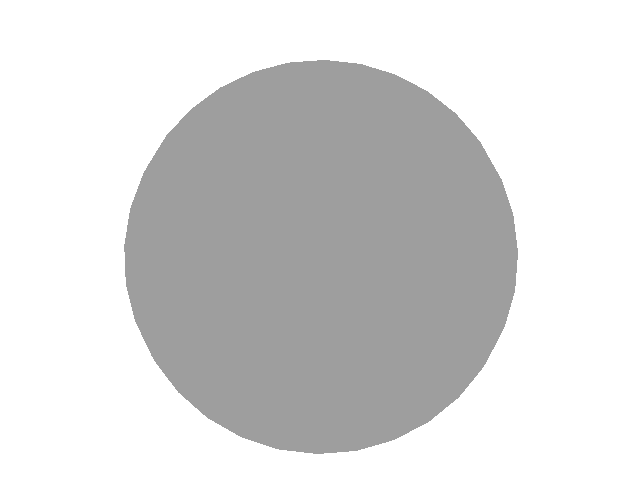
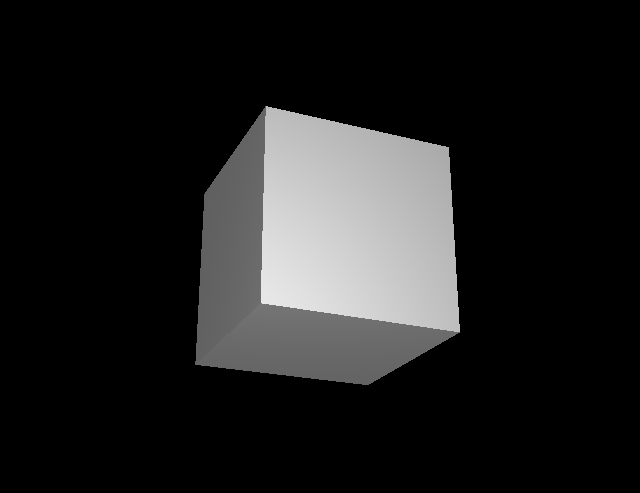
Before and after one commit to BettoRaite/yea-i-tried-3js, a website built with Vite: page index.html in a window 1280 px wide. Shown: the part 143-636 px from the top of the page, without its empty margins (319-959 px from the left). Built offline with nearby package versions, Linux system fonts and the light colour scheme.

Commit message:
feat: light with spaders

```diff
--- a/src/examples/cube/cube.ts
+++ b/src/examples/cube/cube.ts
@@ -1,7 +1,6 @@
 import * as THREE from "three";
 import { fragmentShader, vertexShader } from "./shader";
-import { loadTexture } from "../../lib/helpers";
-import { materialAO } from "three/tsl";
+import { createMaterial, loadTexture } from "../../lib/helpers";
 const container = document.getElementById("app") as HTMLDivElement;
 
 if (!container) {
@@ -11,7 +10,7 @@ if (!container) {
 
 const scene = new THREE.Scene();
 const renderer = new THREE.WebGLRenderer();
-renderer.setClearColor(0xffffff, 1); // Set background to white
+renderer.setClearColor(0x00000, 1); // Set background to white
 
 const fov = 45;
 const aspect = container.clientWidth / container.clientHeight;
@@ -31,21 +30,30 @@ console.log(loadedTextures);
 loadedTextures.texture.wrapS = THREE.RepeatWrapping;
 loadedTextures.texture.wrapT = THREE.RepeatWrapping;
 
-const material = new THREE.ShaderMaterial({
-  fragmentShader,
-  vertexShader,
-  uniforms: {
-    pattern: {
-      value: loadedTextures.texture,
-    },
-    time: { value: 0.0 },
-  },
+const material = createMaterial(fragmentShader, vertexShader, {
+  pattern: loadedTextures.texture,
+  time: 0.0,
+  lightPosition: new THREE.Vector3(0, 0, 2),
+  lightColor: new THREE.Color(0xffffff),
+  ambientColor: new THREE.Color(0x404040),
+  ambientIntensity: 10.0,
+  diffuseIntensity: 1.0,
 });
 
+const standardMat = new THREE.MeshStandardMaterial({
+  color: "white",
+});
 const geometry = new THREE.SphereGeometry(1);
+const mesh = new THREE.Mesh(geometry, standardMat);
+const box = new THREE.Mesh(new THREE.BoxGeometry(), material);
+box.position.set(0, 0, 0);
+const light = new THREE.DirectionalLight();
+light.color = new THREE.Color("yellow");
+light.position.set(0, 0, 50);
 
-const mesh = new THREE.Mesh(geometry, material);
-scene.add(mesh);
+// scene.add(mesh);
+// scene.add(light);
+scene.add(box);
 
 renderer.setSize(container.clientWidth, container.clientHeight);
 renderer.setPixelRatio(window.devicePixelRatio);
@@ -53,11 +61,11 @@ container.append(renderer.domElement);
 
 // Animation loop
 
-mesh.rotation.y = 1;
 const clock = new THREE.Clock();
 function animate() {
   requestAnimationFrame(animate);
-  mesh.rotation.x += 0.01;
+  box.rotation.x += 0.02;
+  box.rotation.y += 0.02;
   // Optional: Rotate the cube for some animation
   material.uniforms.time.value = clock.getElapsedTime() * 1;
   renderer.render(scene, camera);
--- a/src/examples/cube/shader.ts
+++ b/src/examples/cube/shader.ts
@@ -1,24 +1,56 @@
 // Vertex Shader
 export const vertexShader = `
-  varying vec2 vUv; // Declare a varying variable to pass UV coordinates
+  varying vec2 vUv; // Pass UV coordinates
+  varying vec3 vNormal; // Pass normals
+  varying vec3 vPosition; // Pass vertex position in world space
 
   void main() {
-    vUv = uv; // Assign the UV coordinates to the varying variable
-    gl_Position = projectionMatrix * modelViewMatrix * vec4(position, 1.0);
+    vUv = uv; // Pass UV coordinates
+    vNormal = normalMatrix * normal; // Transform normals to world space
+    vPosition = (modelMatrix * vec4(position, 1.0)).xyz; // Transform vertex position to world space
+    gl_Position = projectionMatrix * modelViewMatrix * vec4(position, 1.0); // Standard vertex position calculation
   }
 `;
 
 // Fragment Shader
 export const fragmentShader = `
-  precision mediump float; // Specify precision for floating-point operations
+  precision mediump float;
+
   uniform float time;
-  uniform sampler2D pattern; // Declare a uniform for the texture
-  varying vec2 vUv; // Receive the UV coordinates from the vertex shader
+  uniform sampler2D pattern; // Texture
+  uniform vec3 lightPosition; // Light position in world space
+  uniform vec3 lightColor; // Light color
+  uniform vec3 ambientColor; // Ambient light color
+  uniform float ambientIntensity; // Ambient light intensity
+  uniform float diffuseIntensity; // Diffuse light intensity
+
+  varying vec2 vUv; // UV coordinates
+  varying vec3 vNormal; // Normals
+  varying vec3 vPosition; // Vertex position in world space
 
   void main() {
-  float wave = sin(vUv.x * 1.0 + time * 1.0) * 2.0; // Vertical wave
-  vec2 animatedUv = vUv + vec2(wave, 0.0);
-  vec3 texColor = texture(pattern, animatedUv).rgb; // Sample the texture using UV coordinates
-  gl_FragColor = vec4(texColor, 1.0); // Set the fragment color to the sampled texture color
+    // Create a vertical wave effect
+    float wave = sin(vUv.y * 1.0 + time * 1.0) * 2.0;
+    vec2 animatedUv = vUv + vec2(wave, 0.0);
+
+    // Sample the texture
+    vec3 texColor = texture(pattern, animatedUv).rgb;
+
+    // Normalize the normal and light direction
+    vec3 normal = normalize(vNormal);
+    vec3 lightDir = normalize(lightPosition - vPosition);
+
+    // Ambient lighting
+    vec3 ambient = ambientColor * ambientIntensity;
+
+    // Diffuse lighting (Lambertian reflection)
+    float diff = max(dot(normal, lightDir), 0.0); // Calculate diffuse intensity
+    vec3 diffuse = diff * lightColor * diffuseIntensity;
+
+    // Combine ambient, diffuse, and texture color
+    vec3 finalColor = (ambient + diffuse) * texColor;
+
+    // Output the final color
+    gl_FragColor = vec4(finalColor, 1.0);
   }
 `;
--- a/src/lib/helpers.ts
+++ b/src/lib/helpers.ts
@@ -10,3 +10,21 @@ export const loadTexture = <T extends string>(
   }
   return loadedTextures;
 };
+
+export const createMaterial = (
+  fragmentShader: string,
+  vertexShader: string,
+  rawUniforms: Record<string, unknown>,
+) => {
+  const uniforms: Record<string, THREE.Uniform> = {};
+  for (const key of Object.keys(rawUniforms)) {
+    uniforms[key] = {
+      value: rawUniforms[key],
+    };
+  }
+  return new THREE.ShaderMaterial({
+    fragmentShader,
+    vertexShader,
+    uniforms,
+  });
+};
--- a/src/style.css
+++ b/src/style.css
@@ -1,9 +1,9 @@
 body {
     margin: 0;
+    background-color: black; /* Optional: to see the container */
 }
 #app {
     width: 100vw; /* or any specific width */
     height: 100vh; /* or any specific height */
-    background-color: white; /* Optional: to see the container */
     overflow: hidden;
 }
```
